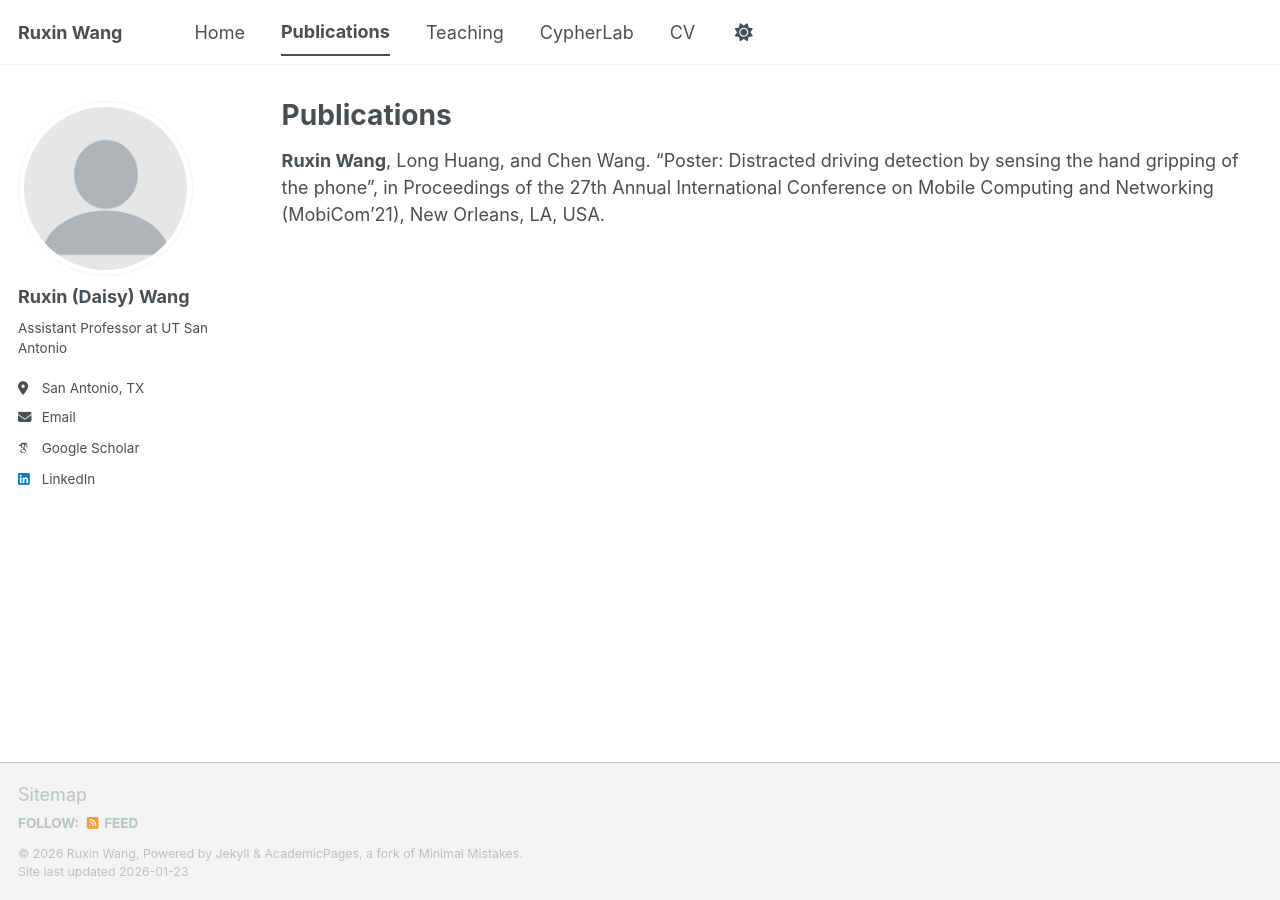
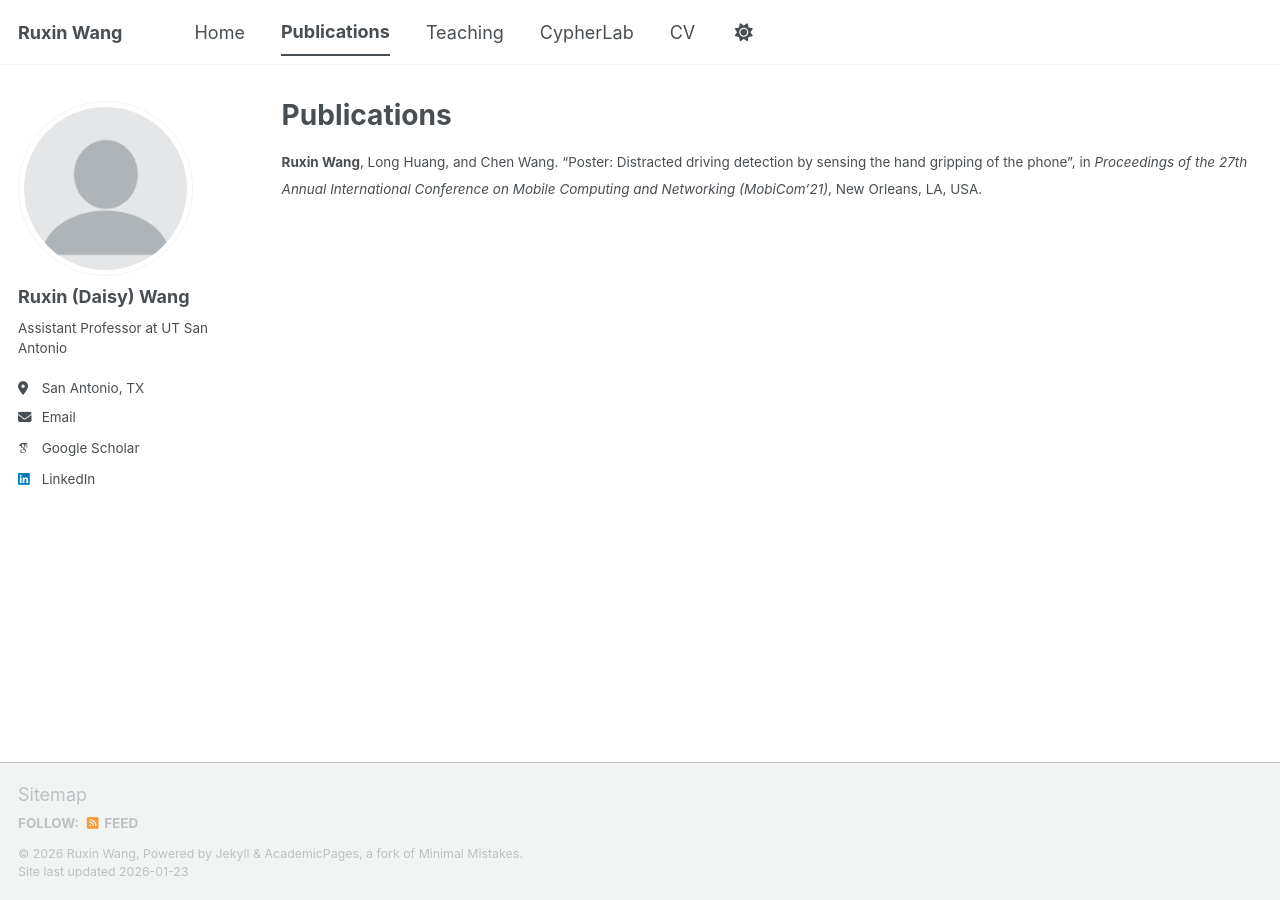
Before and after one commit to DaisyWang00/DaisyWang00.github.io, a Jekyll site: the page built from _publications/2009-10-01-paper-title-number-1.md, in a window 1280 px wide. Built offline with Jekyll 4.4.1, drawn with Linux system fonts in a browser that asks for light colours; some web fonts are replaced; a script bundle is joined from its source files by our own code; library files that are not in the unit come from our copies.

```diff
--- a/_publications/2009-10-01-paper-title-number-1.md
+++ b/_publications/2009-10-01-paper-title-number-1.md
@@ -4,4 +4,4 @@ permalink: /publications/
 title: Publications
 ---
 
-**Ruxin Wang**, Long Huang, and Chen Wang. "Poster: Distracted driving detection by sensing the hand gripping of the phone", in Proceedings of the 27th Annual International Conference on Mobile Computing and Networking (MobiCom’21), New Orleans, LA, USA.
+<small> **Ruxin Wang**, Long Huang, and Chen Wang. "Poster: Distracted driving detection by sensing the hand gripping of the phone", in *Proceedings of the 27th Annual International Conference on Mobile Computing and Networking (MobiCom’21)*, New Orleans, LA, USA.</small>
```
